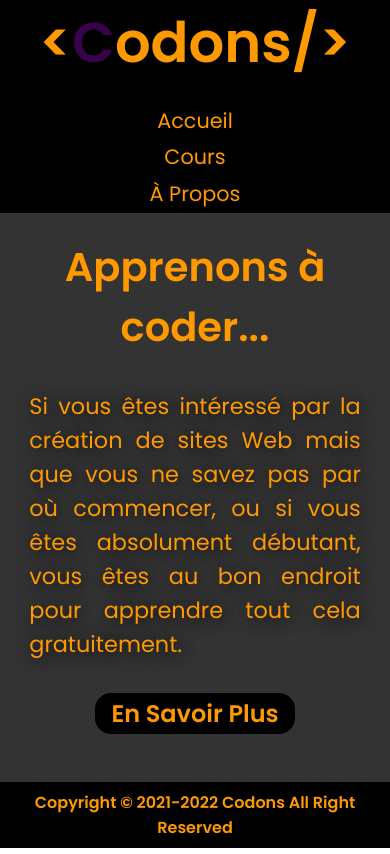
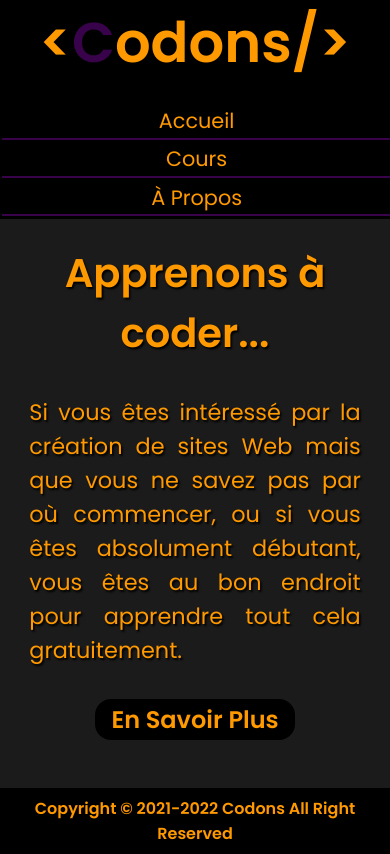
Before and after one commit to Tyson-9-Tech/Codons, a plain HTML site: page index.html in a window 390 px wide. Drawn offline with Linux system fonts and the light colour scheme.

Commit message:
Initialisation du projet

```diff
--- a/css/styles.css
+++ b/css/styles.css
@@ -14,7 +14,7 @@
   --firstColor: #000000;
   --secondColor: #ff9900;
   --thirdColor: #fefefe;
-  --fourthColor: #333333;
+  --fourthColor: #1b1b1b;
   --fifthColor: #39034b;
 
   --defultWidth: 100vw;
@@ -43,7 +43,7 @@
   min-height: 100vh;
   overflow-x: hidden;
 }
-
+/* ------------------------------------------------- */
 
 
 
@@ -62,6 +62,7 @@
   font-size: 3.5rem;
   cursor: pointer;
   font-family: var(--firstFontFamily);
+  color: var(--secondColor);
 }
 .logo span{
   color: var(--fifthColor);
@@ -120,16 +121,18 @@
   flex-direction: column;
   align-items: center;
   justify-content: center;
+  padding: 2rem;
 }
 .landindContainer h1{
   font-size: 2.5rem;
   margin-bottom: 1.5rem;
   text-align: center;
+  text-shadow: .1rem .1rem .125rem var(--firstColor);
 }
 .landindContainer p{
   font-size: 1.2rem;
   text-align: justify;
-  text-shadow: .1rem .1rem 1rem var(--firstColor);
+  text-shadow: .1rem .1rem .125rem var(--firstColor);
 }
 .landindContainer a{
   margin: 1.5rem auto;
@@ -137,6 +140,7 @@
   border-radius: 1rem;
   font-weight: bold;
   background-color: var(--fifthColor);
+  text-shadow: .1rem .1rem .125rem var(--firstColor);
 }
 /* ---------------------------------------------------------- */
 
@@ -173,27 +177,30 @@
   }
 
   .menuList{
-    padding: 0 1rem;
+    width: 100%;
     align-items: center;
+    justify-content: center;
   }
 
   .menuItem{
+    flex: 1;
     display: flex;
     justify-content: center;
+    align-items: center;
   }
 
   .menuLink{
     width: 100%;
     border-radius: 0;
     text-align: center;
-    background-color: var(--firstColor);
-    border-radius: 1rem;
+    padding: .1rem 1rem;
+    border-bottom: .125rem solid var(--fifthColor);
   }
 
   .menuLink:hover{
-    background-color: var(--fifthColor);
     color: var(--thirdColor);
-    padding: .1rem 1rem;
+    background-color: transparent;
+    border-bottom: .125rem solid var(--secondColor);
   }
   /* ---------------------------------------------------------- */
 
```
